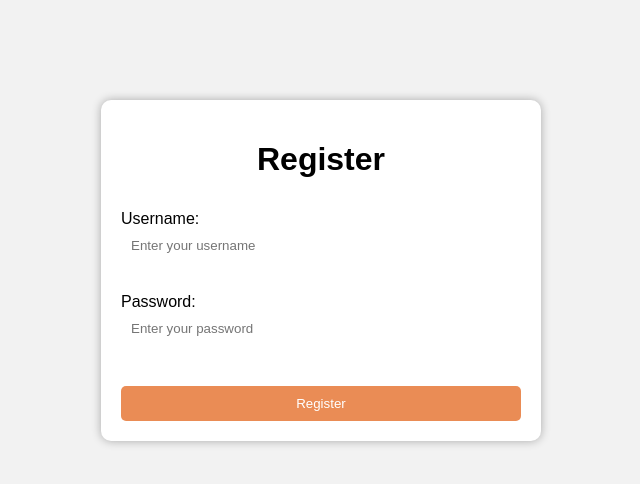
After one commit to lilousicard/CS157C-Team6, a Flask app: template templates/register.html in a window 1280 px wide. The commit adds this page. Shown: the top 484 px of the page, without its empty margins (319-959 px from the left). Run offline with Flask 2, Linux system fonts and the light colour scheme; the template is opened without the code that fills it, so the values that code supplies are empty.

Commit message:
can add user to db

```diff
--- /dev/null
+++ b/main.py
@@ -0,0 +1,47 @@
+from models import User
+
+from flask import Flask, request, render_template, flash, session, redirect, url_for
+import os
+flask_app = Flask(__name__)
+flask_app.secret_key = os.urandom(24)
+
+
+@flask_app.route('/')
+def index():
+    return render_template('index.html')
+
+
+@flask_app.route('/register', methods=['GET', 'POST'])
+def register():
+    if request.method == 'POST':
+        username = request.form['username']
+        password = request.form['password']
+        print(username, password)
+
+        if len(username) < 1:
+            flash('Your username must be at least one character.')
+        elif len(password) < 5:
+            flash('Your password must be at least 5 characters.')
+        elif not User(username).register(password):
+            flash('A user with that username already exists.')
+        else:
+            session['username'] = username
+            flash('Logged in.')
+            return redirect(url_for('index'))
+
+    return render_template('register.html')
+
+
+@flask_app.route('/login')
+def login():
+    return render_template('login.html')
+
+
+def main():
+    print("Hello World!")
+    flask_app.run(debug=True)
+
+
+
+if __name__ == "__main__":
+    main()
--- a/login.html
+++ b/templates/login.html
@@ -2,7 +2,7 @@
 <html>
   <head>
     <title>FoodComm - Login</title>
-    <link rel="stylesheet" type="text/css" href="style.css">
+    <link rel="stylesheet" type="text/css" href="{{ url_for('static', filename='style.css') }}">
   </head>
   <body>
     <div class="container">
--- /dev/null
+++ b/templates/register.html
@@ -0,0 +1,19 @@
+<!DOCTYPE html>
+<html>
+  <head>
+    <title>FoodComm - Register</title>
+    <link rel="stylesheet" type="text/css" href="{{ url_for('static', filename='style.css') }}">
+  </head>
+  <body>
+    <div class="container">
+      <h1>Register</h1>
+      <form action="{{url_for('register') }}" method="post">
+        <label for="username">Username:</label>
+        <input type="text" id="username" name="username" placeholder="Enter your username">
+        <label for="password">Password:</label>
+        <input type="password" id="password" name="password" placeholder="Enter your password">
+        <button type="submit">Register</button>
+      </form>
+    </div>
+  </body>
+</html>
```
Also changed, not shown: models.py (added, +26 -0 lines), templates/index.html (renamed from index.html, +5 -5 lines), static/media/profile.jpg (renamed from media/profile.jpg), static/media/rest1.jpg (renamed from media/rest1.jpg), static/media/rest2.jpg (renamed from media/rest2.jpg), static/media/rest3.jpg (renamed from media/rest3.jpg), static/style.css (renamed from style.css).
